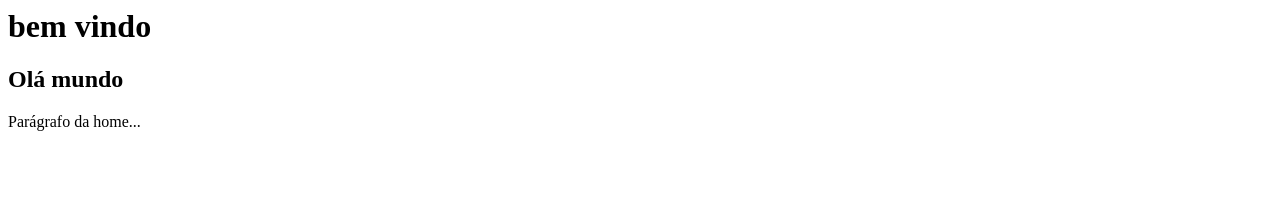
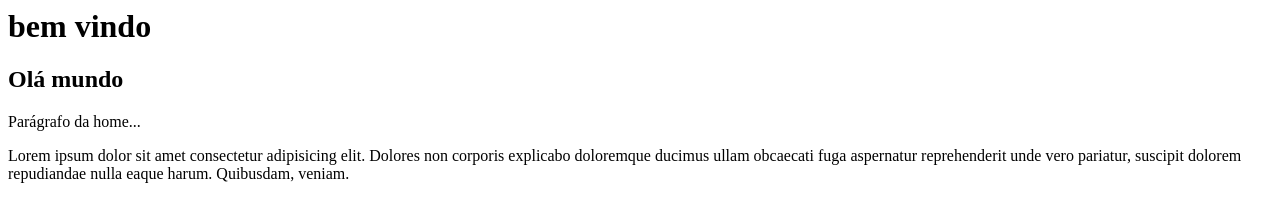
Before and after one commit to MariaJuliaAS/curso-git, a plain HTML site: page index.html in a window 1280 px wide. Drawn offline with Linux system fonts and the light colour scheme.

Commit message:
testando git checkout

```diff
--- a/index.html
+++ b/index.html
@@ -1,3 +1,5 @@
 <h1>bem vindo</h1>
 <h2>Olá mundo</h2>
 <p>Parágrafo da home...</p>
+
+<p>Lorem ipsum dolor sit amet consectetur adipisicing elit. Dolores non corporis explicabo doloremque ducimus ullam obcaecati fuga aspernatur reprehenderit unde vero pariatur, suscipit dolorem repudiandae nulla eaque harum. Quibusdam, veniam.</p>
```
